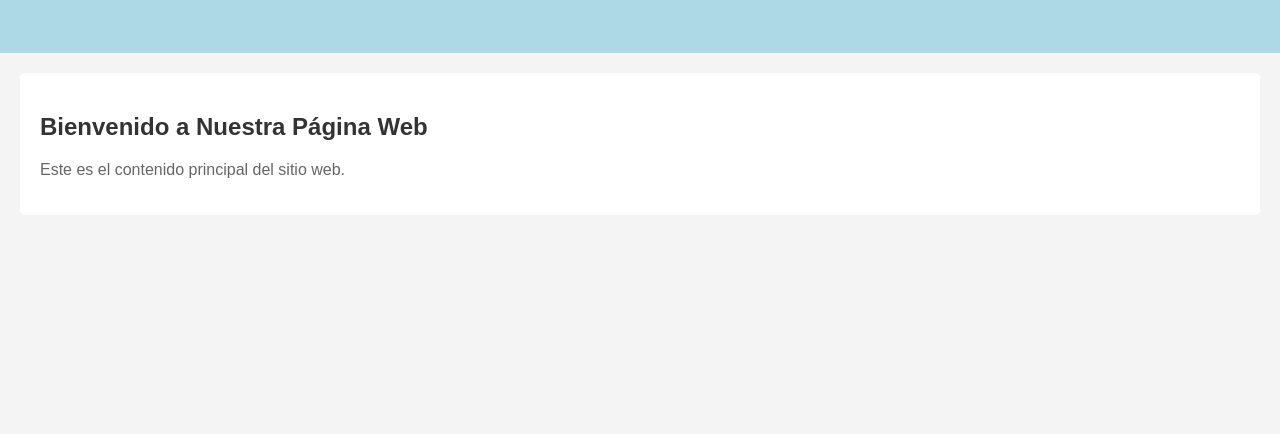
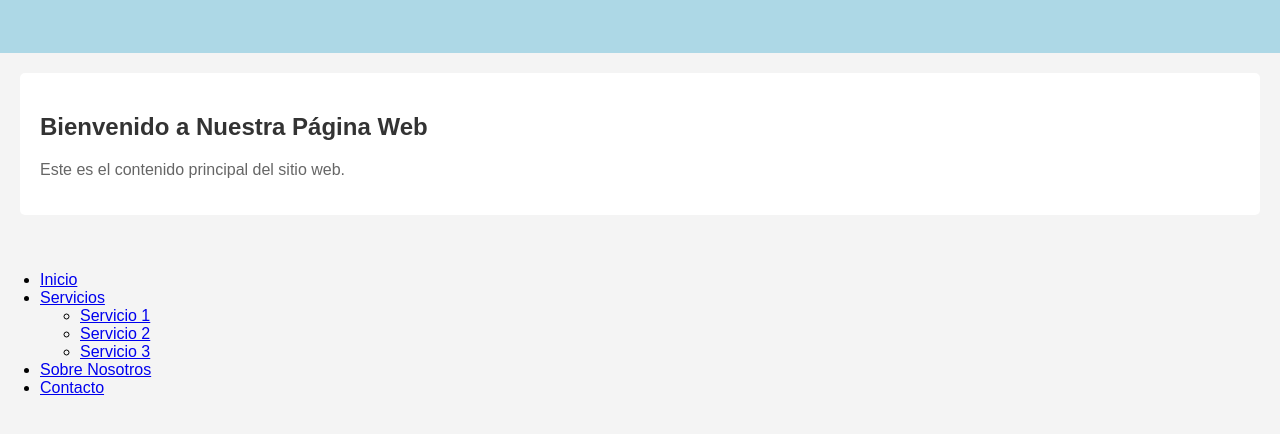
Before and after one commit to JulianDV22/PruebaGit, a plain HTML site: page index.html in a window 1280 px wide. Shown: the part 164-598 px from the top of the page. Drawn offline with Linux system fonts and the light colour scheme.

Commit message:
Se añade la estructura de la barra de navegacion con index.html

```diff
--- a/index.html
+++ b/index.html
@@ -24,6 +24,23 @@
         </section>
     </main>
 
+    <!-- Navegación -->
+<nav class="navbar">
+    <ul class="nav-list">
+        <li class="nav-item"><a href="#">Inicio</a></li>
+        <li class="nav-item dropdown">
+            <a href="#" class="dropbtn">Servicios</a>
+            <ul class="dropdown-content">
+                <li><a href="#">Servicio 1</a></li>
+                <li><a href="#">Servicio 2</a></li>
+                <li><a href="#">Servicio 3</a></li>
+            </ul>
+        </li>
+        <li class="nav-item"><a href="#">Sobre Nosotros</a></li>
+        <li class="nav-item"><a href="#">Contacto</a></li>
+    </ul>
+</nav>
+
     <!-- Scripts -->
     <script src="script.js"></script>
 </body>
```
